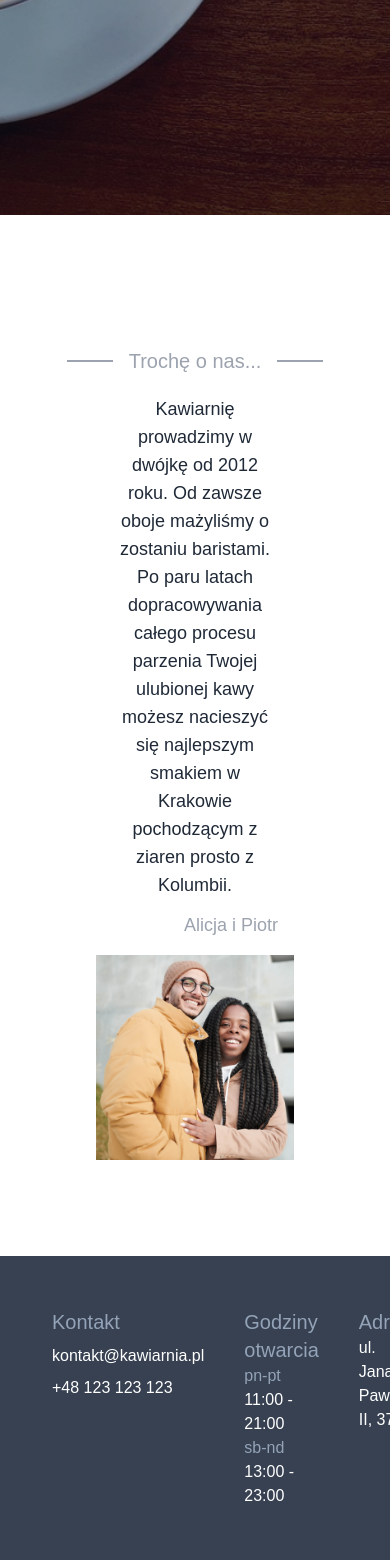
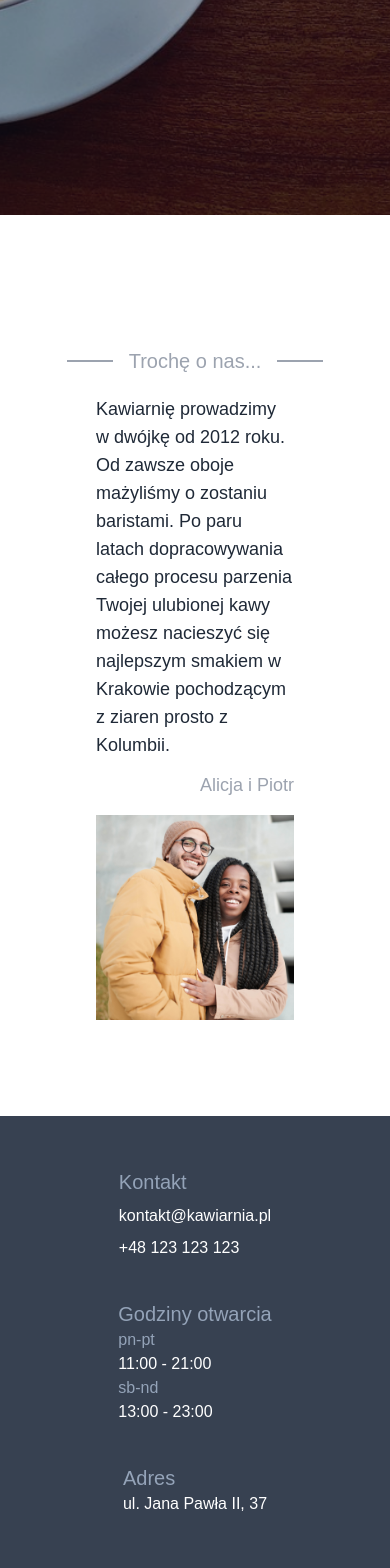
Before and after one commit to JanGospodarek/hosting, a Next.js app: page /coffee in a window 390 px wide. Shown: the part 2093-3661 px from the top of the page. Built offline with nearby package versions, Linux system fonts and the light colour scheme.

Commit message:
little fixes

```diff
--- a/components/coffe shop/CoffeeAbout.tsx
+++ b/components/coffe shop/CoffeeAbout.tsx
@@ -19,7 +19,7 @@ const CoffeeAbout = () => {
           </span>
           <div className="flex-grow border-t-2 border-gray-400"></div>
         </div>
-        <div className="text-lg px-4 sm:px-28 text-center">
+        <div className="text-lg sm:px-28 sm:text-center">
           Kawiarnię prowadzimy w dwójkę od 2012 roku. Od zawsze oboje mażyliśmy
           o zostaniu baristami. Po paru latach dopracowywania całego procesu
           parzenia Twojej ulubionej kawy możesz nacieszyć się najlepszym smakiem
--- a/components/coffe shop/CoffeeFooter.tsx
+++ b/components/coffe shop/CoffeeFooter.tsx
@@ -1,6 +1,9 @@
 const CoffeeFooter = () => {
   return (
-    <div id="footer" className="bg-gray-700 w-full p-8 flex text-white">
+    <div
+      id="footer"
+      className="bg-gray-700 w-full p-8 flex text-white flex-wrap justify-center"
+    >
       <div className="p-5">
         <p className="text-xl text-slate-400">Kontakt</p>
         <p className="my-2">kontakt@kawiarnia.pl</p>
--- a/components/coffe shop/CoffeeMenu.tsx
+++ b/components/coffe shop/CoffeeMenu.tsx
@@ -54,7 +54,7 @@ const CoffeeMenu = () => {
           Kanapki
         </button>
       </div>
-      <div className="z-10 grid grid-cols-2 w-full  bg-slate-900 bg-opacity-40 absolute top-0  h-full">
+      <div className="z-10 grid grid-cols-2 w-full   bg-slate-900 bg-opacity-40 absolute top-0  h-full">
         {menu == "coffee" && (
           <div className=" flex flex-col col-span-2  sm:col-start-2 mt-48  text-white  ">
             <p className="text-3xl">Kawy</p>
@@ -75,7 +75,7 @@ const CoffeeMenu = () => {
           </div>
         )}
         {menu == "cake" && (
-          <div className=" flex flex-col  col-span-2  sm:col-start-1 mt-48  ml-24 text-white  ">
+          <div className=" flex flex-col col-span-2 justify-self-center sm:col-span-1  sm:col-start-1 mt-48 sm:justify-self-end sm:mr-24  text-white  ">
             <p className="text-3xl">Desery</p>
 
             <ul className="ml-24 text-xl">
@@ -90,7 +90,7 @@ const CoffeeMenu = () => {
           </div>
         )}
         {menu == "sand" && (
-          <div className=" flex flex-col col-span-2  sm:col-start-1 ml-24 mt-48  text-white ">
+          <div className=" flex flex-col col-span-2 justify-self-center sm:col-span-1  sm:col-start-1 mt-48 sm:justify-self-end sm:mr-24  text-white  ">
             <p className="text-3xl">Kanapki</p>
 
             <ul className="ml-24 text-xl">
--- a/components/main/landing/Contact.tsx
+++ b/components/main/landing/Contact.tsx
@@ -78,7 +78,7 @@ const Contact = () => {
             <input
               type="text"
               placeholder="Nazwisko"
-              maxLength={20}
+              maxLength={30}
               className={`input input-bordered w-full max-w-xs m-3 ${
                 lastNameErr && "input-error"
               }`}
@@ -87,7 +87,7 @@ const Contact = () => {
             <input
               type="email"
               placeholder="Email"
-              maxLength={20}
+              maxLength={40}
               required
               className={`input input-bordered w-full max-w-xs m-3 ${
                 emailErr && "input-error"
@@ -96,7 +96,7 @@ const Contact = () => {
             />
             <input
               type="text"
-              maxLength={30}
+              maxLength={40}
               placeholder="Nazwa twojej firmy (opcjonalne)"
               className="input input-bordered w-full max-w-xs mx-3 mt-3"
               ref={companyRef}
@@ -117,7 +117,7 @@ const Contact = () => {
           <textarea
             placeholder="Opisz swój projekt, na przykład: masz może jakąś wizje, czym się zajmuje twoja firma, co chcesz by się znajdowało na stronie"
             ref={descRef}
-            maxLength={400}
+            maxLength={1000}
             className={`textarea textarea-bordered  h-24 ${
               descriptionErr && "textarea-error"
             }`}
```
